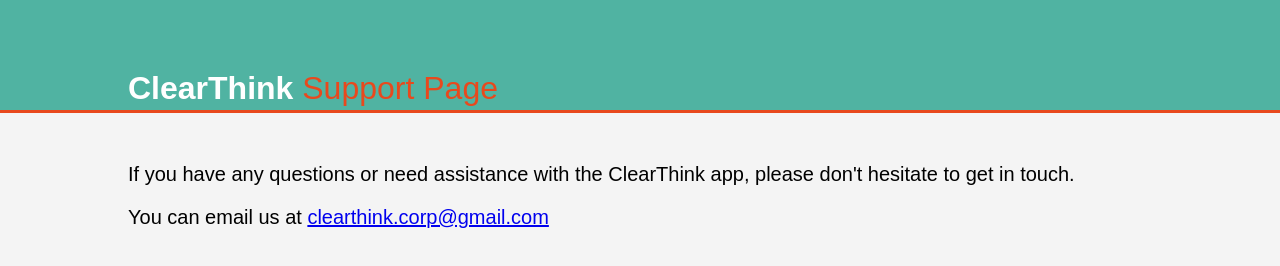
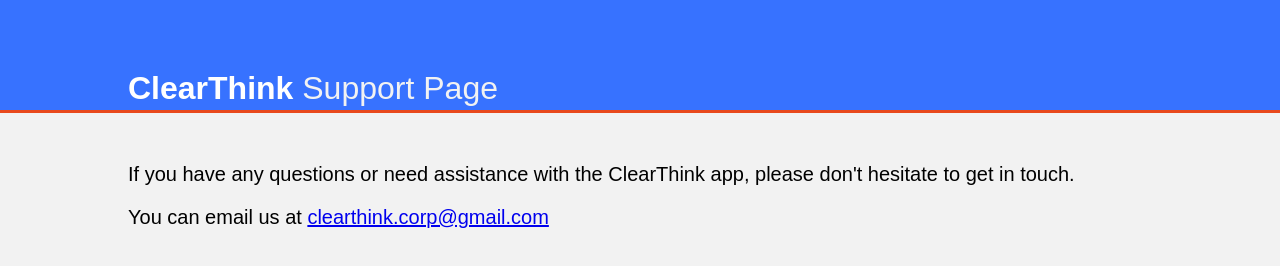
Before and after one commit to kholkinasa/ClearThink, a plain HTML site: page index.html in a window 1280 px wide. Drawn offline with Linux system fonts and the light colour scheme.

Commit message:
Update index.html
v2

```diff
--- a/index.html
+++ b/index.html
@@ -7,7 +7,7 @@
             font-family: Arial, sans-serif;
             margin: 0;
             padding: 0;
-            background-color: #f4f4f4;
+            background-color: #F2F2F2;
         }
 
         .container {
@@ -17,7 +17,7 @@
         }
 
         header {
-            background: #50b3a2;
+            background: #3772FF;
             color: white;
             padding-top: 30px;
             min-height: 70px;
@@ -25,7 +25,7 @@
         }
 
         header a {
-            color: #ffffff;
+            color: #F2F2F2;
             text-decoration: none;
             text-transform: uppercase;
             font-size: 16px;
@@ -37,7 +37,7 @@
         }
 
         header h1 .highlight, header h1 .symbol {
-            color: #e8491d;
+            color: #F2F2F2;
             font-weight: normal;
         }
 
```
